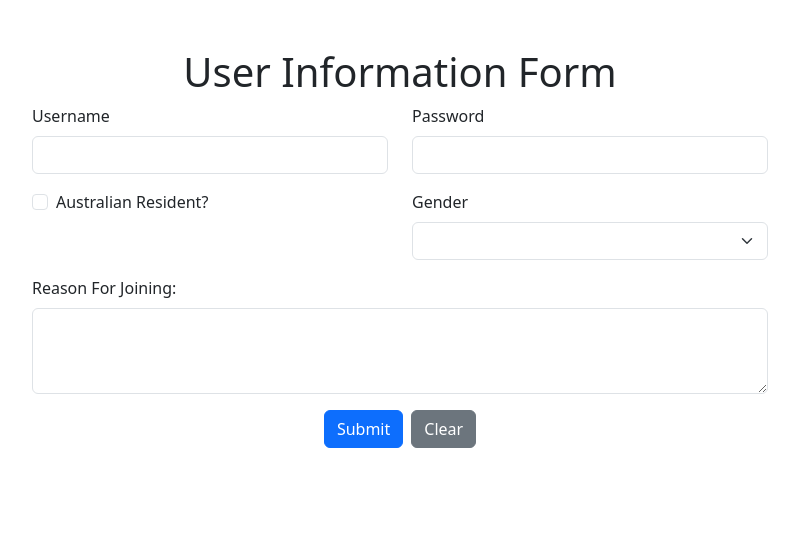
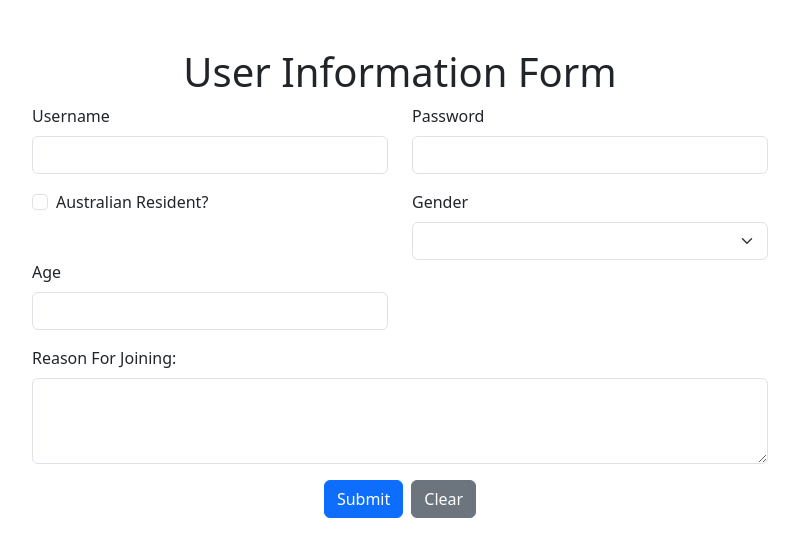
Before and after one commit to enkhsanaa-m/emunkhbaatar-library, a Vue app: page / in a window 1280 px wide. Shown: the top 556 px of the page, without its empty margins (240-1039 px from the left). Built offline with nearby package versions, Linux system fonts and the light colour scheme.

Commit message:
Completed efolio task activity2

```diff
--- a/src/components/Form.vue
+++ b/src/components/Form.vue
@@ -8,11 +8,11 @@
                     <div class="row mb-3">
                         <div class="col-md-6">
                             <label for="username" class="form-label">Username</label>
-                            <input type="text" class="form-control" id="username" v-model="formData.username">
+                            <input type="text" class="form-control" id="username" required v-model="formData.username">
                         </div>
                         <div class="col-md-6">
                             <label for="password" class="form-label">Password</label>
-                            <input type="password" class="form-control" id="password" v-model="formData.password">
+                            <input type="password" class="form-control" id="password" minlength="4" maxlength="10" v-model="formData.password">
                         </div>
                     </div>
                     <div class="row mb-3">
@@ -20,21 +20,24 @@
                             <div class="form-check">
                                 <input type="checkbox" class="form-check-input" id="isAustralian" v-model="formData.isAustralian">
                                 <label class="form-check-label" for="isAustralian">Australian Resident?</label>
-
                             </div>
                         </div>
                         <div class="col-md-6">
                             <label for="gender" class="form-label">Gender</label>
-                            <select class="form-select" id="gender" v-model="formData.gender">
+                            <select class="form-select" id="gender" required v-model="formData.gender">
                                 <option value="female">Female</option>
                                 <option value="male">Male</option>
                                 <option value="other">Other</option>
                             </select>
                         </div>
+                        <div class="col-md-6">
+                            <label for="age" class="form-label">Age</label>
+                            <input type="number" class="form-control" id="age" required min="13" v-model="formData.age">
+                        </div>
                     </div>
                     <div class="mb-3">
                         <label for="reason" class="form-label" >Reason For Joining:</label>
-                        <textarea class="form-control" id="reason" rows="3" v-model="formData.reason"></textarea>
+                        <textarea class="form-control" id="reason" rows="3" maxlength="100" v-model="formData.reason"></textarea>
                     </div>
                     <div class="text-center">
                         <button type="submit" class="btn btn-primary me-2">Submit</button>
@@ -56,6 +59,7 @@
             <li class="list-group-item">Password: {{ card.password }}</li>
             <li class="list-group-item">Australian Resident: {{ card.isAustralian ? 'Yes' : 'No' }}</li>
             <li class="list-group-item">Gender: {{ card.gender }}</li>
+            <li class="list-group-item">Age: {{ card.age }}</li>
             <li class="list-group-item">Reason: {{ card.reason }}</li>
          </ul>
       </div>
@@ -72,7 +76,8 @@ import { ref } from 'vue';
       password: '',
       isAustralian: false,
       reason: '',
-      gender: ''
+      gender: '',
+      age:''
   });
 
   const submittedCards = ref([]);
@@ -81,6 +86,10 @@ import { ref } from 'vue';
       submittedCards.value.push({
           ...formData.value
       });
+  };
+
+  const clearForm = () => {
+    submittedCards.length = 0
   };
 </script>
 
```
